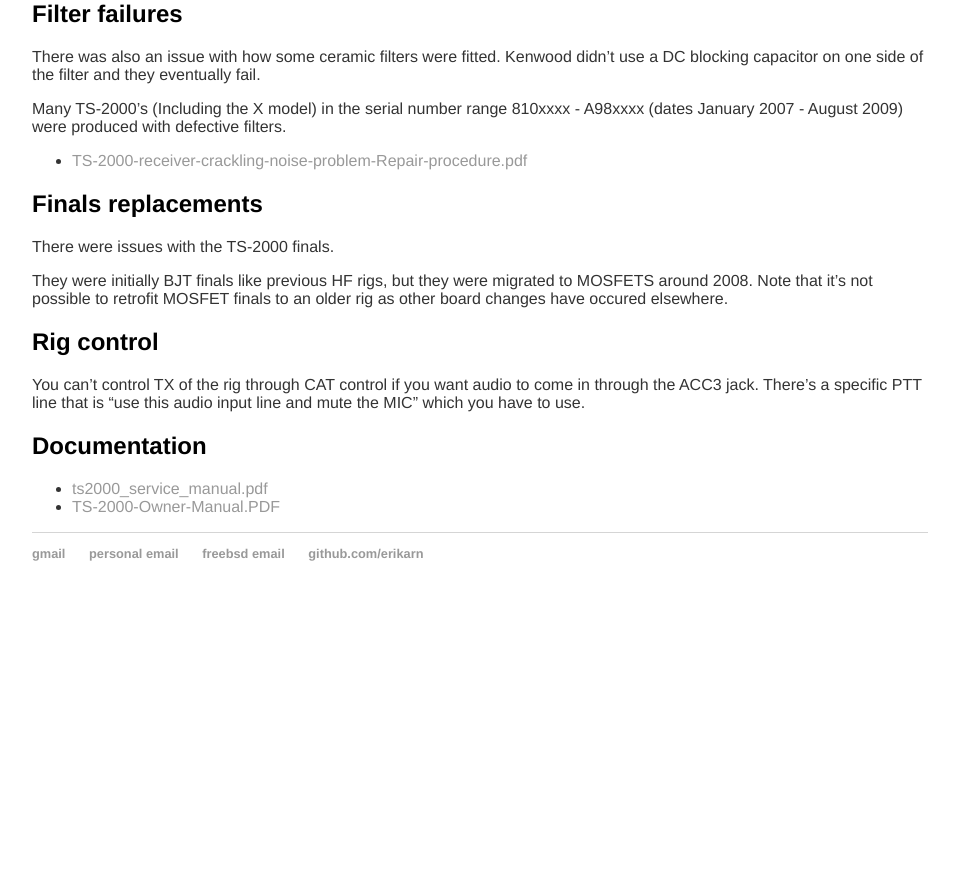
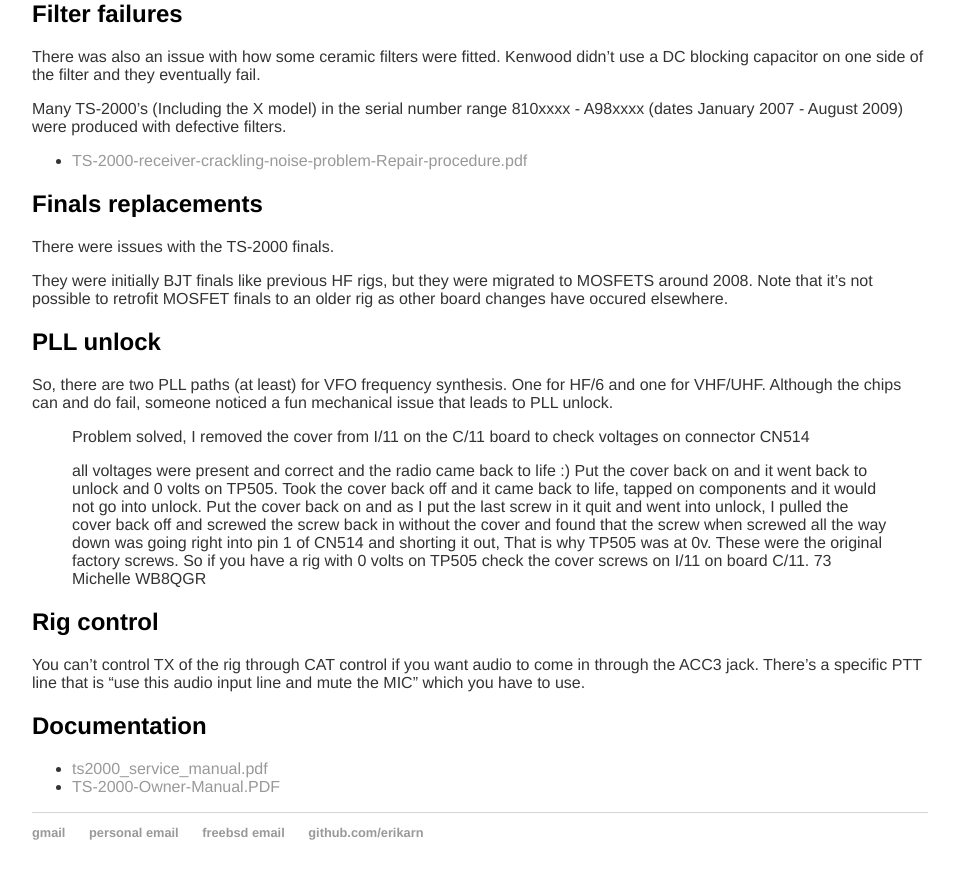
Before and after one commit to erikarn/erikarn.github.io, a Jekyll site: the page built from kenwood/TS-2000/notes.md, in a window 1280 px wide and 900 px high, scrolled down 1432 px. Shown: the top 879 px of the window, without its empty margins (160-1115 px from the left). Built offline with Jekyll 4.4.1, drawn with Linux system fonts in a browser that asks for light colours; before the commit the page ends 2053 px from its top, so only the background shows below that.

Commit message:
Another note

```diff
--- a/kenwood/TS-2000/notes.md
+++ b/kenwood/TS-2000/notes.md
@@ -94,6 +94,20 @@
 to MOSFETS around 2008.  Note that it's not possible to retrofit MOSFET finals
 to an older rig as other board changes have occured elsewhere.
 
+## PLL unlock
+
+So, there are two PLL paths (at least) for VFO frequency synthesis.
+One for HF/6 and one for VHF/UHF.  Although the chips can and do fail,
+someone noticed a fun mechanical issue that leads to PLL unlock.
+
+> Problem solved, I removed the cover from I/11 on the C/11 board to check voltages on connector CN514
+>
+> all voltages were present and correct and the radio came back to life :) Put the cover back on and it went back to unlock and 0 volts on TP505. Took the cover back off and it came back to life, tapped on components and it would not go into unlock. Put the cover back on and as I put the last screw in it quit and went into unlock, I pulled the cover back off and screwed the screw back in without the cover and found that the screw when screwed all the way down was going right into pin 1 of CN514 and shorting it out, That is why TP505 was at 0v.
+> These were the original factory screws. So if you have a rig with 0 volts on TP505 check the cover screws on I/11 on board C/11.
+> 73
+> Michelle
+> WB8QGR
+
 ## Rig control
 
 You can't control TX of the rig through CAT control if you want audio to come
```
